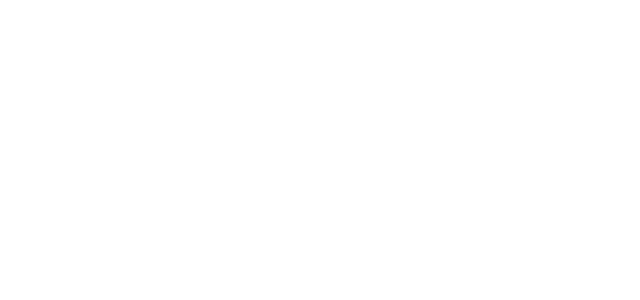
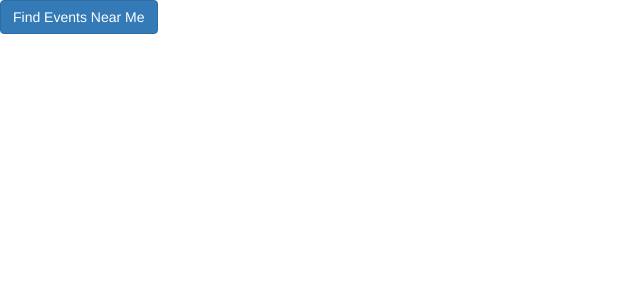
Before and after one commit to dmarchet/event-finder, an Angular app: page / in a window 1280 px wide. Shown: the top 300 px of the page, without its empty margins (0-640 px from the left). Built offline with nearby package versions, Linux system fonts and the light colour scheme.

Commit message:
add button for search, routing back home from results page

```diff
--- a/src/app/app-routing.module.ts
+++ b/src/app/app-routing.module.ts
@@ -1,7 +1,18 @@
 import { NgModule } from '@angular/core';
 import { Routes, RouterModule } from '@angular/router';
+import { HomeComponent } from './home/home.component';
+import { ResultsComponent } from './results/results.component';
 
-const routes: Routes = [];
+const routes: Routes = [
+  {
+    path: '',
+    component: HomeComponent
+  },
+  {
+    path: 'results',
+    component: ResultsComponent
+  }
+];
 
 @NgModule({
   imports: [RouterModule.forRoot(routes)],
--- a/src/app/home/home.component.html
+++ b/src/app/home/home.component.html
@@ -1,3 +1 @@
-<p>
-  home works!
-</p>
+<a routerLink="results" class="btn btn-large btn-primary">Find Events Near Me</a>
--- a/src/app/results/results.component.html
+++ b/src/app/results/results.component.html
@@ -1,3 +1,4 @@
 <p>
   results works!
 </p>
+<a routerLink="">Home</a>
```
